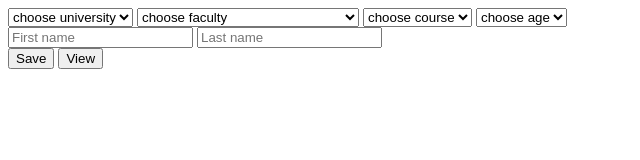
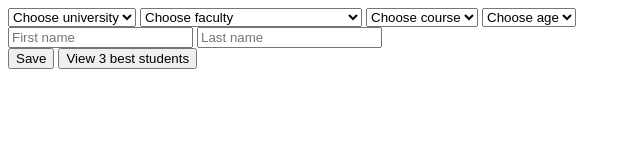
Before and after one commit to kakhi-varazashvili/University-Faculty, a plain HTML site: page index.html in a window 1280 px wide. Shown: the whole page, without its empty margins (0-640 px from the left). Drawn offline with Linux system fonts and the light colour scheme.

Commit message:
best students

```diff
--- a/index.html
+++ b/index.html
@@ -25,16 +25,16 @@
 </form> -->
 
 <select class="university">
-    <option value="">choose university</option>
+    <option value="">Choose university</option>
 </select>
 <select class="faculty">
-    <option value="">choose faculty</option>
+    <option value="">Choose faculty</option>
 </select>
 <select class="course">
-    <option value="">choose course</option>
+    <option value="">Choose course</option>
 </select>
     <select  class="age">
-        <option value="">choose age</option>
+        <option value="">Choose age</option>
     </select>
 
 
@@ -46,7 +46,7 @@
 
 
     <button class="save">Save</button>
-    <button class="view">View</button>
+    <button class="view">View 3 best students</button>
 
     <script src="students.js"></script>
 </body>
--- a/students.js
+++ b/students.js
@@ -32,7 +32,7 @@ var uni9 = new Uni(fname.value, lname.value, "TSU", "Faculty of Law", 2, 21)
 
 
 var arr = [uni1, uni2, uni3, uni4, uni5, uni6, uni7, uni8, uni9]
-// var arr = []
+var viewarr = []
 var uniarr = []
 var facultyarr = []
 var coursearr = []
@@ -78,11 +78,12 @@ for(var i of arr){
 
 save.addEventListener("click", function(){
     var student = new Uni(fname.value, lname.value, university.value, faculty.value, course.value, age.value)
-    arr.push(student)
-    console.log(student)
+    viewarr.push(student)
+    console.log(viewarr)
 })
+
 university.addEventListener("change",function(){
-    faculty.innerHTML = " <option value=''>Choose Faculty</option>"
+    faculty.innerHTML = "<option value=''>Choose Faculty</option>"
     var x = arr.filter(i=> i.university == university.value)
 
     x = [... new Set(x.map(i=> i.faculty))]
@@ -93,3 +94,12 @@ university.addEventListener("change",function(){
         faculty.appendChild(facultyopt)
     }
 })
+
+
+
+
+
+view.addEventListener("click", function(){
+ var tmp = [...viewarr].sort((a, b) => b - a).slice(0, 3);
+      console.log(tmp)
+})
```
